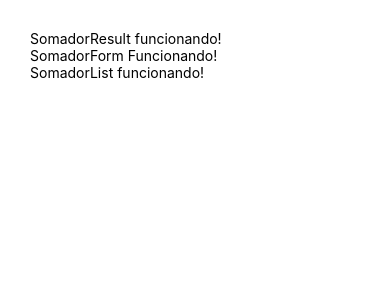
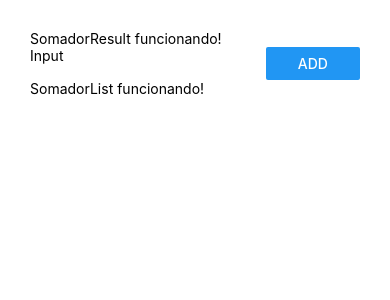
Before and after one commit to felipegabriel1942/react-native-somador-app, a React Native app: screen / in a window 390 px wide. Shown: the top 300 px of the page. Built offline with nearby package versions, Linux system fonts and the light colour scheme.

Commit message:
Botão criado

```diff
--- a/src/SomadorApp.js
+++ b/src/SomadorApp.js
@@ -22,7 +22,6 @@ export default class SomadorApp extends React.Component {
                     <SomadorList />
                 </View>
             </Provider>
-
         );
     }
 }
--- a/src/components/SomadorForm.js
+++ b/src/components/SomadorForm.js
@@ -14,11 +14,30 @@ class SomadorForm extends React.Component {
 
     render() {
         return (
-            <View>
-                <Text>SomadorForm Funcionando!</Text>
+            <View style={styles.formContainer}>
+                <View style={styles.inputContainer}>
+                    <Text>Input</Text>
+                </View>
+                <View style={styles.buttonContainer}>
+                    <Button
+                        onPress={() => console.log('apertou')}
+                        title={'Add'}></Button>
+                </View>
             </View>
         );
     }
 }
 
+const styles = StyleSheet.create({
+    formContainer: {
+        flexDirection: 'row'
+    },
+    inputContainer: {
+        flex: 5
+    },
+    buttonContainer: {
+        flex: 2
+    }
+});
+
 export default connect()(SomadorForm);
```
